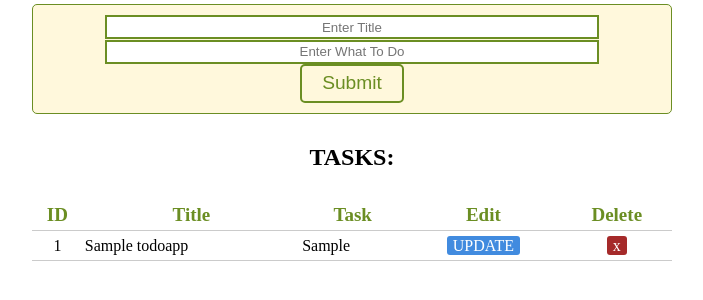
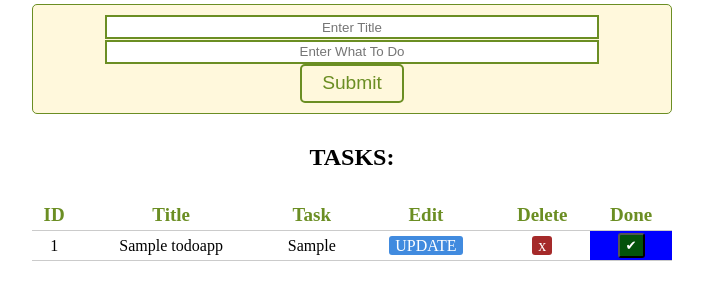
Before and after one commit to chas-academy/u04-todo-app-sarz2, a PHP site: page / in a window 1280 px wide. Shown: the part 183-483 px from the top of the page, without its empty margins (288-991 px from the left). Run offline with PHP 8.4, Linux system fonts and the light colour scheme; tables that the repository leaves empty or names only in its code hold one stand-in row (values such as "Sample post").

Commit message:
add javascript function for changing color

```diff
--- a/app/public/css/styles.css
+++ b/app/public/css/style.css
@@ -61,6 +61,10 @@ th {
   color: #6b8e23;
 }
 
+td {
+  text-align: center;
+}
+
 th,
 td {
   border: none;
@@ -73,7 +77,7 @@ tr:hover {
 }
 
 .task {
-  text-align: left;
+  text-align: center;
 }
 
 .delete a {
@@ -92,6 +96,14 @@ tr:hover {
   text-decoration: none;
 }
 
+.done button {
+  color: white;
+  background-color: rgb(3, 82, 10);
+  padding: 1px 6px;
+  height: 25px;
+  border-radius: 3px;
+}
+
 option {
   height: 2vw;
   width: 30%;
--- a/app/public/index.php
+++ b/app/public/index.php
@@ -4,12 +4,12 @@ $db = new PDO('mysql:host=mariadb;dbname=tutorial', 'tutorial', 'secret');
 $db->setAttribute(PDO::ATTR_DEFAULT_FETCH_MODE, PDO::FETCH_ASSOC);
 $errors = "";
 
-
+//Function for adding a new task when form is filled
 if(isset($_POST['submit'])){
     $title = $_POST['title'];
     $todo = $_POST['todo'];
      if(empty($title) || empty($todo)){
-        $errors = "You must fill in the task title:{$title}, todo:{$todo}";
+        $errors = "You must fill in the tasks";
     } else{
 $query = <<<SQL
 INSERT INTO todoapp(title,task)
@@ -23,28 +23,10 @@ SQL;
 }
 }
 
-
-if(isset($_POST['updatesubmit'])){
-    $title = $_POST['newtitle'];
-    $todo = $_POST['newtodo'];
-    $id = $_POST['id'];
-    changeTask($id, $title, $todo);
-}
-
+//Function for deleting task
 if(isset($_GET['del_task'])){
     $id = $_GET['del_task'];
     deleteTask($id);
-}
-
-function changeTask(int $id, string $newtitle, string $newtodo):void{
-global $db;
-$query = "UPDATE todoapp SET title = :title, task = :task WHERE id = :id";
-
-    $statement = $db->prepare($query);
-    $statement->bindParam(':id', $id);
-    $statement->bindParam(':title', $newtitle,);
-    $statement->bindParam(':task', $newtodo);
-    $statement->execute();
 }
 
 function deleteTask(int $id){
@@ -67,7 +49,7 @@ function deleteTask(int $id){
     <meta charset="UTF-8">
     <meta http-equiv="X-UA-Compatible" content="IE=edge">
     <meta name="viewport" content="width=device-width, initial-scale=1.0">
-    <link rel="stylesheet" href="css/styles.css"/>
+    <link rel="stylesheet" href="css/style.css"/>
     <title>Document</title>
 </head>
 <body>
@@ -90,6 +72,7 @@ function deleteTask(int $id){
                 <th>Task</th>
                 <th>Edit</th>
                 <th>Delete</th>
+                <th>Done</th>
             </tr>
         </thead>
         <tbody>
@@ -103,9 +86,12 @@ function deleteTask(int $id){
                 <td class="task"><?php echo $row['task'];?></td>
                 <td class="update">
                     <a href="update.php?upd_task=<?php echo $row['id']; ?>">UPDATE</a>
-                    <td class="delete">
+                </td>
+                <td class="delete">
                     <a href="index.php?del_task=<?php echo $row['id']; ?>">x</a>
                 </td>
+                <td class="done">
+                    <button type="button">✔</button>
                 </td>
             </tr>
             <?php
@@ -114,5 +100,17 @@ function deleteTask(int $id){
         </tbody>
     </table>
     <script type="text/javascript" src="js/script.js"></script>
+    <script>
+    (function() {
+        let buttons = document.getElementsByClassName("done");
+        for(let i = 0; i < buttons.length; i++){
+            if(buttons[i]){
+                 buttons[i].addEventListener('click', () => changeColor(buttons[i]))
+                 function changeColor(doneElement){
+                 if(doneElement.parentElement){
+                     doneElement.parentElement.style.backgroundColor = 'green';
+        }}}}
+    })()
+    </script>
 </body>
 </html>
--- /dev/null
+++ b/app/public/js/script.js
@@ -0,0 +1 @@
+document.getElementsByClassName("done")[0].style.backgroundColor = "blue";
```
Also changed, not shown: app/public/update.php (+8 -5 lines).
